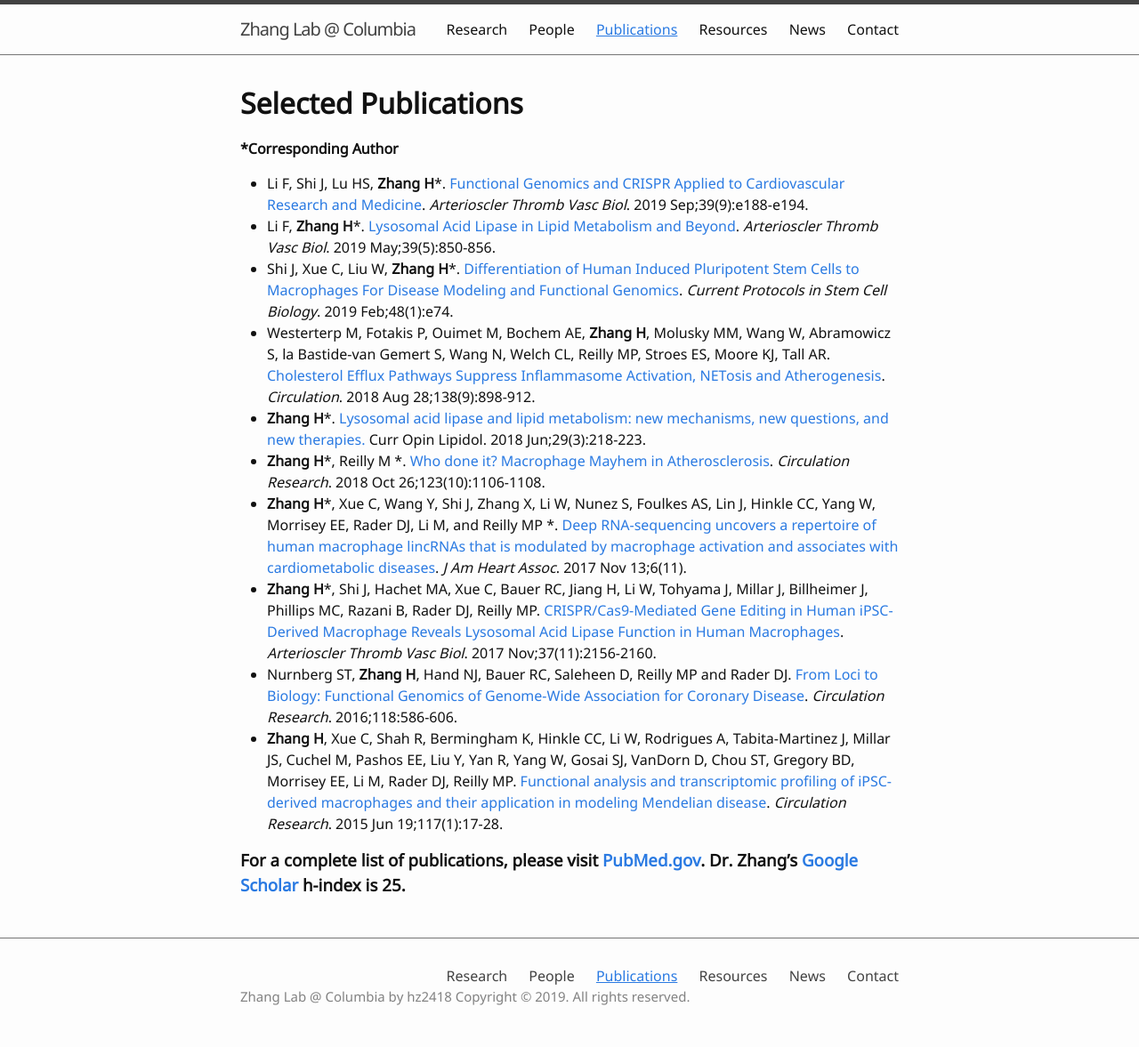
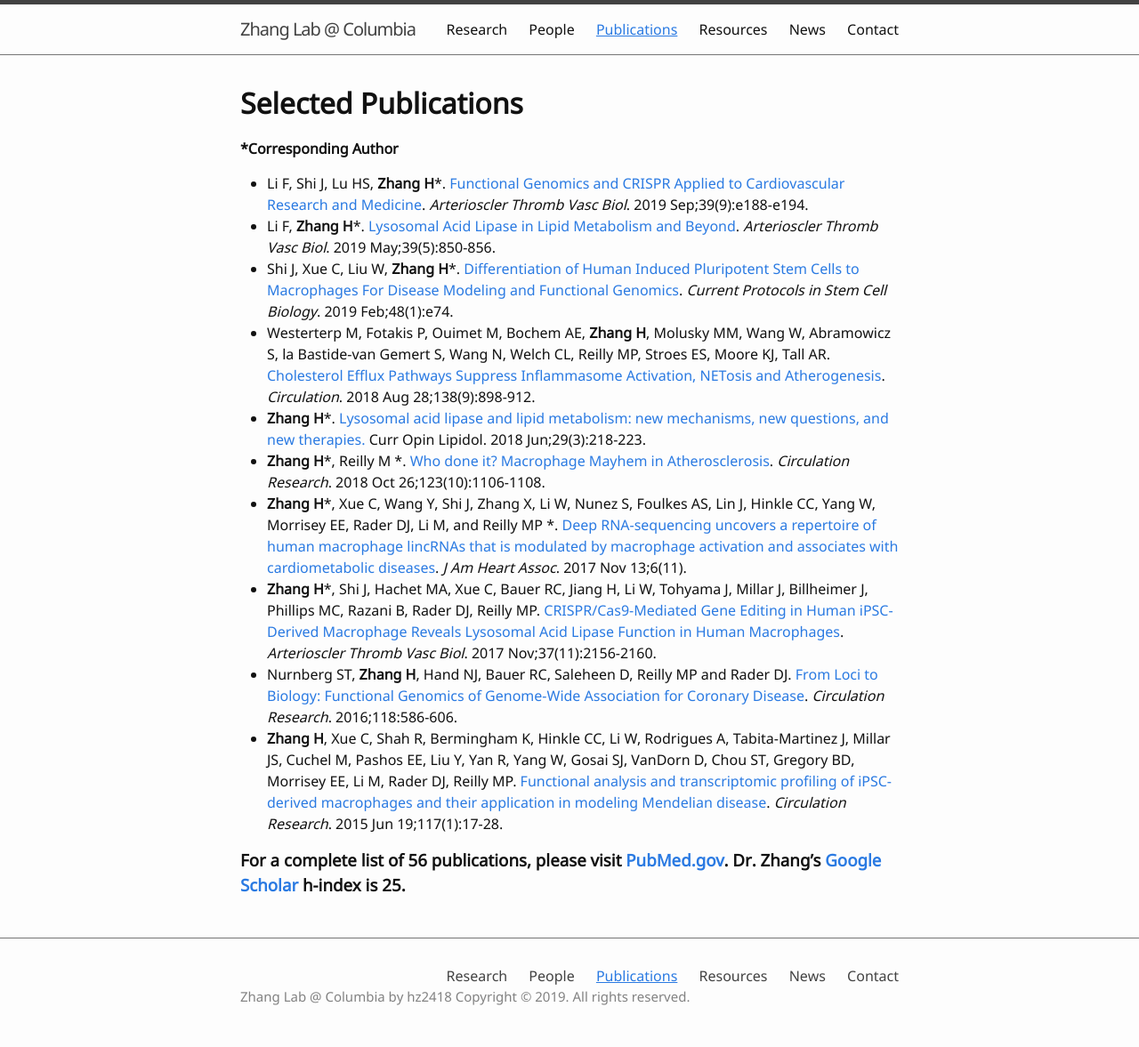
Before and after one commit to hanruizhang/zhanglab, a Jekyll site: the page built from 3_Publications.md, in a window 1280 px wide. Shown: the whole page at 89% size. Built offline with Jekyll 4.4.1, drawn with Linux system fonts in a browser that asks for light colours.

Commit message:
Update 3_Publications.md

```diff
--- a/3_Publications.md
+++ b/3_Publications.md
@@ -18,4 +18,4 @@
 * **Zhang H**, Xue C, Shah R, Bermingham K, Hinkle CC, Li W, Rodrigues A, Tabita-Martinez J, Millar JS, Cuchel M, Pashos EE, Liu Y, Yan R, Yang W, Gosai SJ, VanDorn D, Chou ST, Gregory BD, Morrisey EE, Li M, Rader DJ, Reilly MP. [Functional analysis and transcriptomic profiling of iPSC-derived macrophages and their application in modeling Mendelian disease](https://www.ncbi.nlm.nih.gov/pmc/articles/PMC4565503/). _Circulation Research_. 2015 Jun 19;117(1):17-28.
 
 
-### **For a complete list of publications, please visit [PubMed.gov](https://www.ncbi.nlm.nih.gov/myncbi/hanrui.zhang.1/bibliography/public/). Dr. Zhang's [Google Scholar](https://scholar.google.com/citations?hl=en&view_op=list_works&gmla=AJsN-F7X1CyDapGJzdDnDEe-E6DBE-s9JXz75DhHIyt_My4-7-Wn2Wnu4b-6_TQeAP1WK597WTCf8wKOrbZVy3KNB0Hm5Kw6Hw&user=20tuWCkAAAAJ) h-index is 25.**
+### **For a complete list of 56 publications, please visit [PubMed.gov](https://www.ncbi.nlm.nih.gov/myncbi/hanrui.zhang.1/bibliography/public/). Dr. Zhang's [Google Scholar](https://scholar.google.com/citations?hl=en&view_op=list_works&gmla=AJsN-F7X1CyDapGJzdDnDEe-E6DBE-s9JXz75DhHIyt_My4-7-Wn2Wnu4b-6_TQeAP1WK597WTCf8wKOrbZVy3KNB0Hm5Kw6Hw&user=20tuWCkAAAAJ) h-index is 25.**
```
